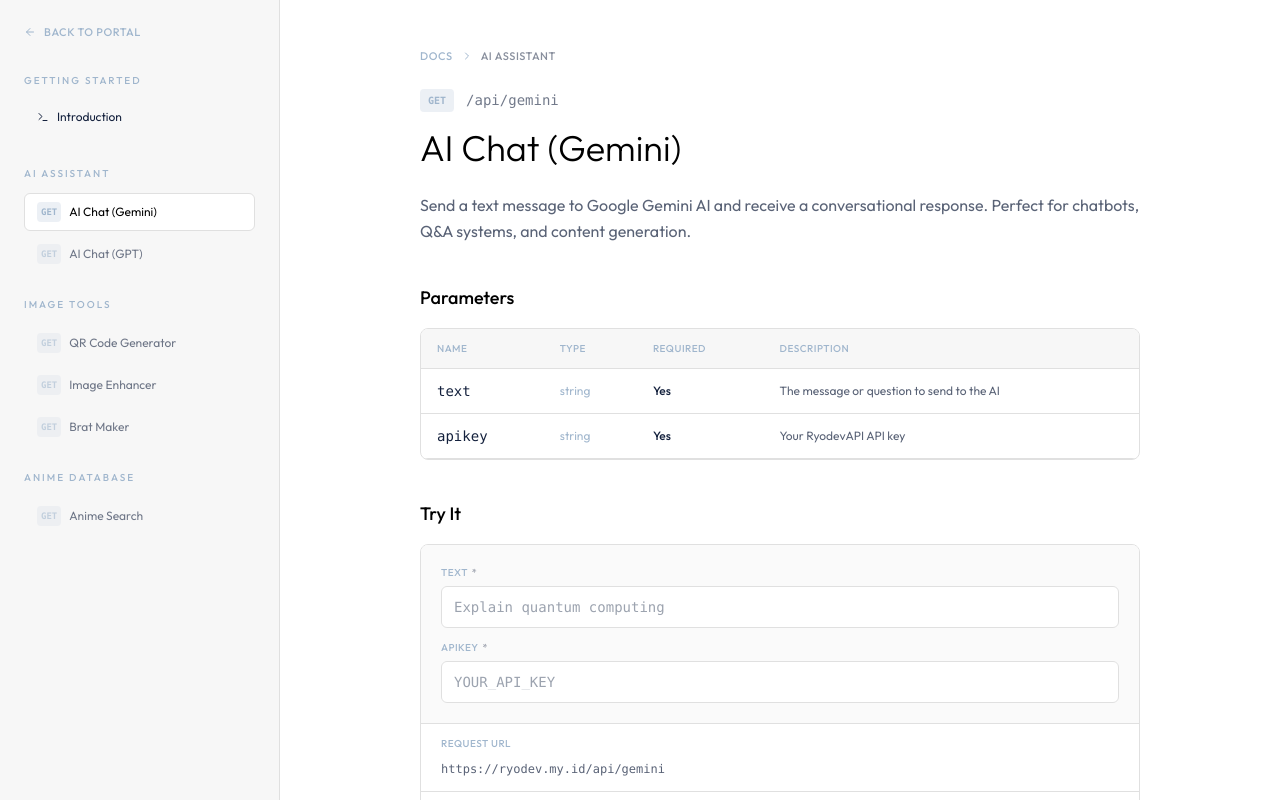
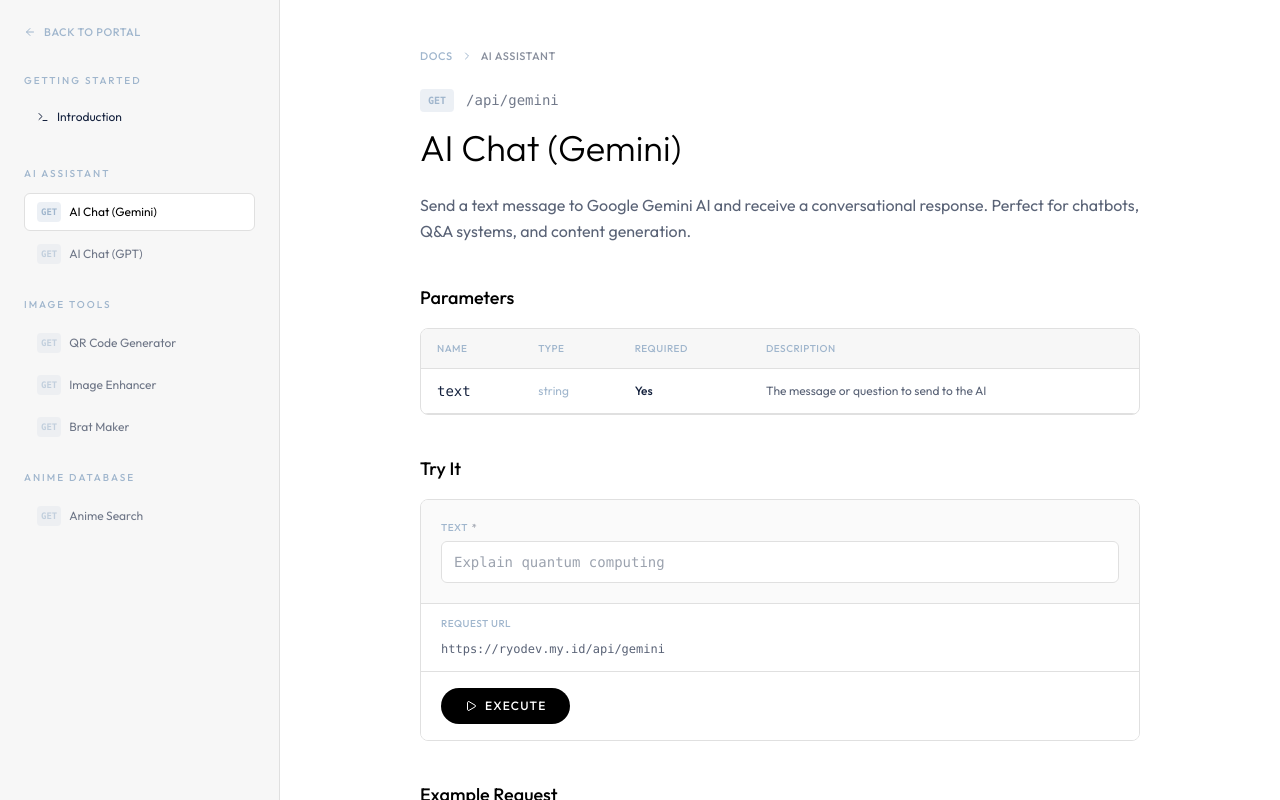
Before and after one commit to ryodevs/Apidocs, a React (Vite) app: page /docs in a window 1280 px wide. Built offline with nearby package versions, Linux system fonts and the light colour scheme; the HTML template or start-up script is replaced by a standard one.

Commit message:
Add files via upload

```diff
--- a/src/data/apis.ts
+++ b/src/data/apis.ts
@@ -44,10 +44,9 @@
       'Send a text message to Google Gemini AI and receive a conversational response. Perfect for chatbots, Q&A systems, and content generation.',
     params: [
       { name: 'text', type: 'string', required: true, description: 'The message or question to send to the AI', placeholder: 'Explain quantum computing' },
-      { name: 'apikey', type: 'string', required: true, description: 'Your RyodevAPI API key', placeholder: 'YOUR_API_KEY' },
     ],
     example: {
-      request: `GET https://ryodev.my.id/api/gemini?text=Explain%20quantum%20computing&apikey=YOUR_API_KEY`,
+      request: `GET https://ryodev.my.id/api/gemini?text=Explain%20quantum%20computing`,
       response: {
         status: 200,
         creator: 'RyodevAPI',
@@ -66,10 +65,9 @@
       'Send a text message to GPT-based AI models and receive a conversational response. Alternative model option with different capabilities.',
     params: [
       { name: 'text', type: 'string', required: true, description: 'The message or question to send to the AI', placeholder: 'Write a poem' },
-      { name: 'apikey', type: 'string', required: true, description: 'Your RyodevAPI API key', placeholder: 'YOUR_API_KEY' },
     ],
     example: {
-      request: `GET https://ryodev.my.id/api/gpt?text=Write%20a%20poem&apikey=YOUR_API_KEY`,
+      request: `GET https://ryodev.my.id/api/gpt?text=Write%20a%20poem`,
       response: {
         status: 200,
         creator: 'RyodevAPI',
@@ -90,10 +88,9 @@
       'Generate a QR code image from any text or URL. Returns a direct link to the generated QR code image.',
     params: [
       { name: 'text', type: 'string', required: true, description: 'Text or URL to encode in the QR code', placeholder: 'https://ryodev.my.id' },
-      { name: 'apikey', type: 'string', required: true, description: 'Your RyodevAPI API key', placeholder: 'YOUR_API_KEY' },
     ],
     example: {
-      request: `GET https://ryodev.my.id/api/qr?text=https://ryodev.my.id&apikey=YOUR_API_KEY`,
+      request: `GET https://ryodev.my.id/api/qr?text=https://ryodev.my.id`,
       response: {
         status: 200,
         creator: 'RyodevAPI',
@@ -112,10 +109,9 @@
       'Enhance image resolution and quality using AI. Pass an image URL and receive an enhanced version with improved clarity and detail.',
     params: [
       { name: 'url', type: 'string', required: true, description: 'URL of the image to enhance', placeholder: 'https://example.com/photo.jpg' },
-      { name: 'apikey', type: 'string', required: true, description: 'Your RyodevAPI API key', placeholder: 'YOUR_API_KEY' },
     ],
     example: {
-      request: `GET https://ryodev.my.id/api/remini?url=https://example.com/photo.jpg&apikey=YOUR_API_KEY`,
+      request: `GET https://ryodev.my.id/api/remini?url=https://example.com/photo.jpg`,
       response: {
         status: 200,
         creator: 'RyodevAPI',
@@ -134,10 +130,9 @@
       'Generate a brat-style image with custom text. Returns a brat aesthetic image with your text overlaid — popular for memes and social media content.',
     params: [
       { name: 'text', type: 'string', required: true, description: 'Text to display on the brat image', placeholder: 'brat summer' },
-      { name: 'apikey', type: 'string', required: true, description: 'Your RyodevAPI API key', placeholder: 'YOUR_API_KEY' },
     ],
     example: {
-      request: `GET https://ryodev.my.id/api/brat?text=brat%20summer&apikey=YOUR_API_KEY`,
+      request: `GET https://ryodev.my.id/api/brat?text=brat%20summer`,
       response: {
         status: 200,
         creator: 'RyodevAPI',
@@ -158,10 +153,9 @@
       'Search for anime characters and retrieve detailed information including name, description, anime appearances, and image.',
     params: [
       { name: 'q', type: 'string', required: true, description: 'Character name or search query', placeholder: 'Monkey D. Luffy' },
-      { name: 'apikey', type: 'string', required: true, description: 'Your RyodevAPI API key', placeholder: 'YOUR_API_KEY' },
     ],
     example: {
-      request: `GET https://ryodev.my.id/api/anime?q=Monkey%20D.%20Luffy&apikey=YOUR_API_KEY`,
+      request: `GET https://ryodev.my.id/api/anime?q=Monkey%20D.%20Luffy`,
       response: {
         status: 200,
         creator: 'RyodevAPI',
```
